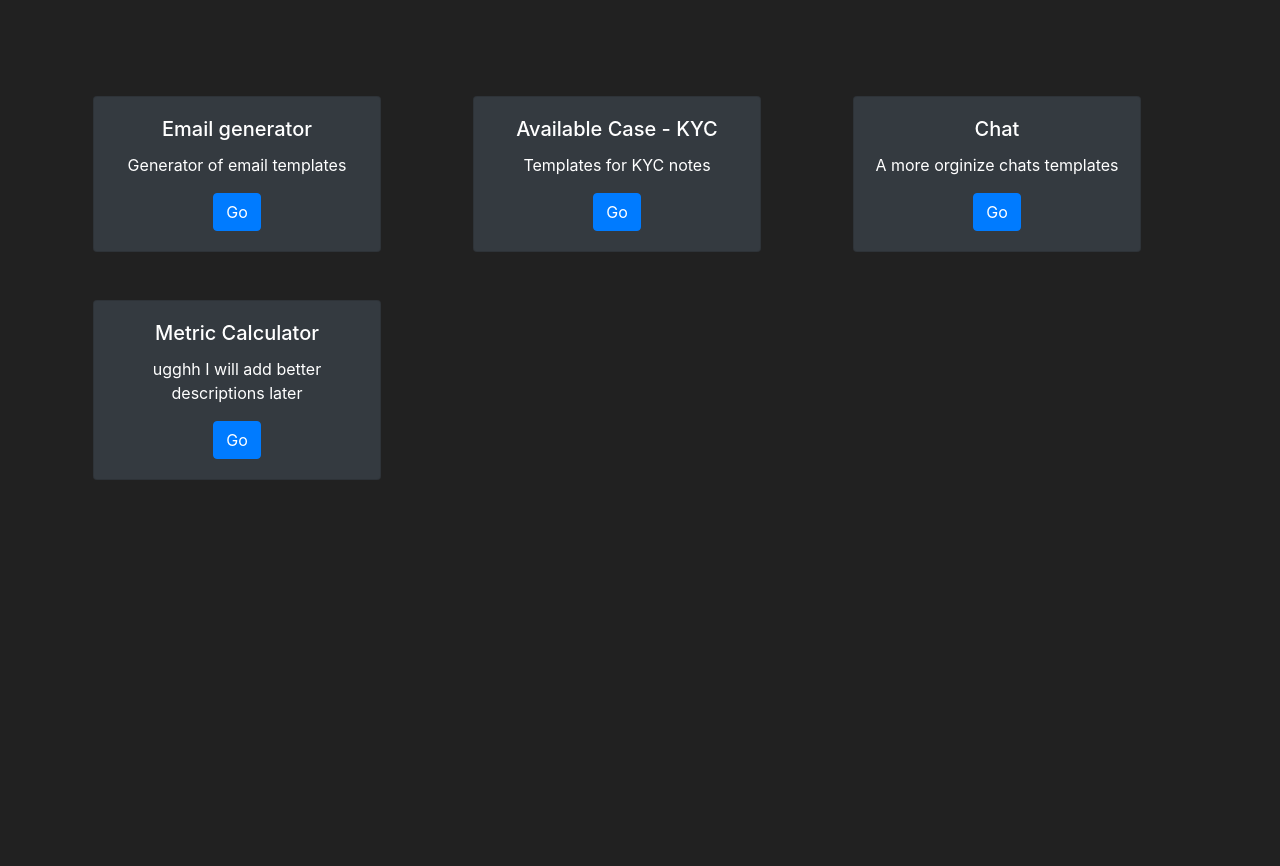
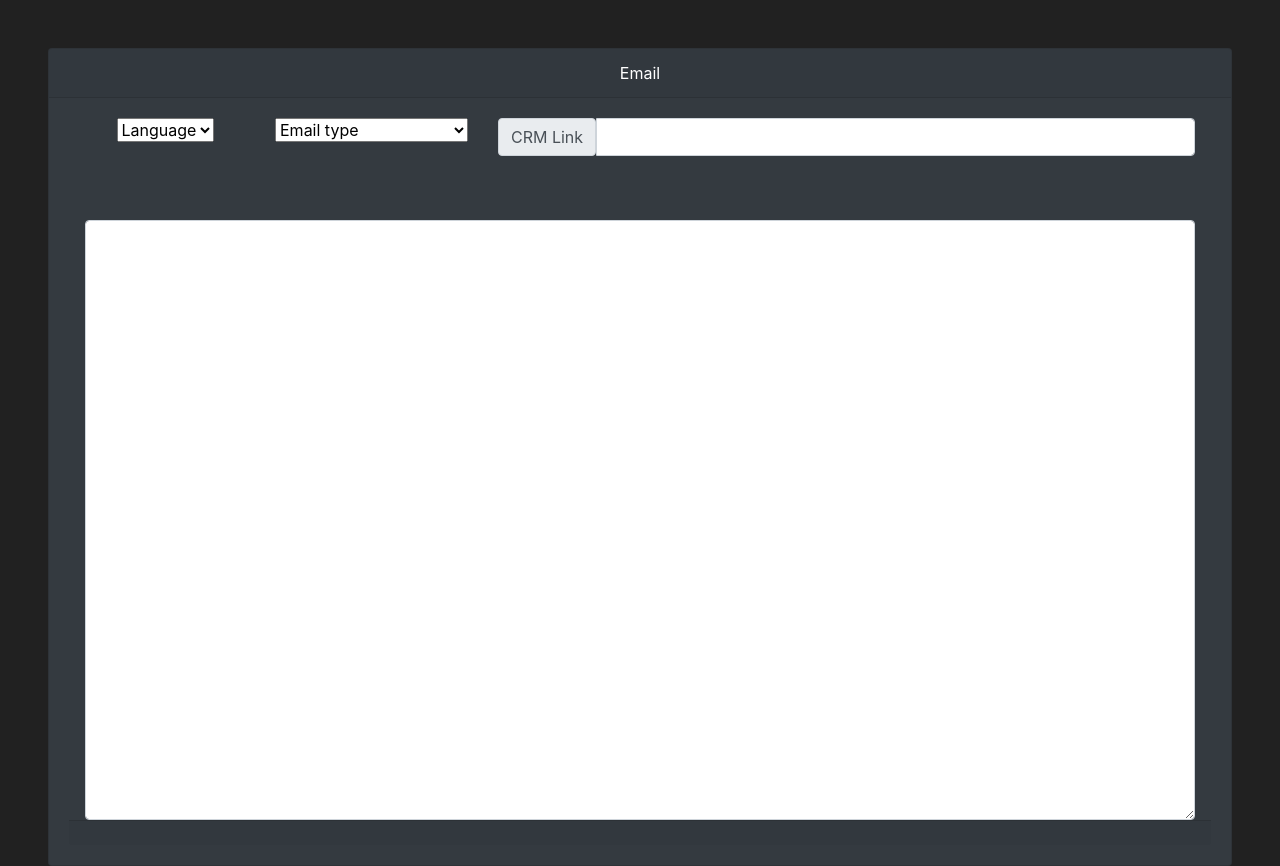
Before and after one commit to JoxueTe/AppRem.github.io, a plain HTML site: page pr.html in a window 1280 px wide. Shown: the part 56-922 px from the top of the page. Before the commit the page ends 800 px from the top, so only its background shows below. Drawn offline with nearby package versions, Linux system fonts and the light colour scheme.

Commit message:
add more pages

```diff
--- a/index.html
+++ b/pr.html
@@ -21,13 +21,13 @@
           <div>
             <ul class="navbar-nav mr-auto ">
               <li class="nav-item active">
-                  <a class="nav-link" href="#">PR<span class="sr-only">(current)</span></a>
+                  <a class="nav-link" href="pr.html">Emails<span class="sr-only"></span></a>
               </li>
               <li class="nav-item">
                   <a class="nav-link" href="ac.html">AC</a>
               </li>
               <li class="nav-item">
-                <a class="nav-link" href="#">Chat</a>
+                <a class="nav-link" href="chat.html">Chat</a>
               </li>
               <li class="nav-item">
                   <a class="nav-link" href="metrics.html">Metrics Calculator</a>
@@ -40,50 +40,57 @@
 
     <!-- Future Content here -->
 
-      <div>
-        <div class="container mt-5">
+    <div class="card text-center bg-dark mr-5 ml-5 mt-5">
+        <div class="card-header">
+          Email
+        </div>
+        <div class="card-body">
+            <div class="container">
                 <div class="row">
+                  <div class="col col-lg-2">
+                    <select class="form-select" aria-label="Default select example">
+                        <option selected>Language</option>
+                        <option value="1">Spanish</option>
+                        <option value="2">English</option>
+                      </select>
+                  </div>
+                  <div class="col-md-auto">
+                    <select class="form-select" aria-label="Default select example">
+                        <option selected>Email type</option>
+                        <option value="1">Status request</option>
+                        <option value="2">Rejection Request</option>
+                        <option value="3">Partner Review</option>
+                        <option value="4">Reversal Request</option>
+                        <option value="5">Proof of Disbursement</option>
+                      </select>
+                  </div>
                   <div class="col">
-              <div class="card text-center bg-dark mr-2 ml-2 mt-5" style="width: 18rem;">
-                <div class="card-body">
-                  <h5 class="card-title">Email generator</h5>
-                  <p class="card-text">Generator of email templates</p>
-                  <a href="#" class="btn btn-primary">Go</a>
+                    <div class="input-group mb-3">
+                        <span class="input-group-text" id="basic-addon3">CRM Link</span>
+                        <input type="text" class="form-control" id="basic-url" aria-describedby="basic-addon3">
                       </div>
                   </div>
                 </div>
-            <div class="col">
-              <div class="card text-center bg-dark mr-2 ml-2 mt-5" style="width: 18rem;">
-                <div class="card-body">
-                  <h5 class="card-title">Available Case - KYC</h5>
-                  <p class="card-text">Templates for KYC notes</p>
-                  <a href="ac.html" class="btn btn-primary">Go</a>
+                <div class="row justify-content-md-center">
+                    <div class="col col-md-auto">
+                      <select class="form-select" aria-label="Default select example" style="display: none;">
+                          <option selected>Partner</option>
+                          <option value="1">Uniteller</option>
+                          <option value="2">BTS</option>
+                          <option value="3">Bancolombia</option>
+                          <option value="4">BTS</option>
+                        </select>
                     </div>
               </div>
-            </div>
-            <div class="col">
-              <div class="card text-center bg-dark mr-2 ml-2 mt-5" style="width: 18rem;">
-                <div class="card-body">
-                  <h5 class="card-title">Chat</h5>
-                  <p class="card-text">A more orginize chats templates</p>
-                  <a href="#" class="btn btn-primary">Go</a>
+              <div class="input-group">
+                <textarea class="form-control container-sm mt-5" id="noteTextInput" aria-label="With textarea"></textarea>
               </div>
         </div>
-            </div>
-            <div class="col">
-              <div class="card text-center bg-dark mr-2 ml-2 mt-5" style="width: 18rem;">
-                <div class="card-body">
-                  <h5 class="card-title">Metric Calculator</h5>
-                  <p class="card-text">ugghh I will add better descriptions later</p>
-                  <a href="metrics.html" class="btn btn-primary">Go</a>
-                </div>
-              </div>
-            </div>
+        <div class="card-footer text-muted">
+
         </div>
       </div>
 
-
-      </div>
       <!-- Optional JavaScript -->
       <!-- jQuery first, then Popper.js, then Bootstrap JS -->
       <script src='https://kit.fontawesome.com/a076d05399.js'></script>
@@ -104,7 +111,6 @@
 
   <script>
 
-
   </script>
 
 </html>
```
Also changed, not shown: ac.html (+5 -4 lines), chat.html (added, +129 -0 lines), metrics.html (+8 -8 lines). Lines whose indentation alone changed are shown as unchanged.
